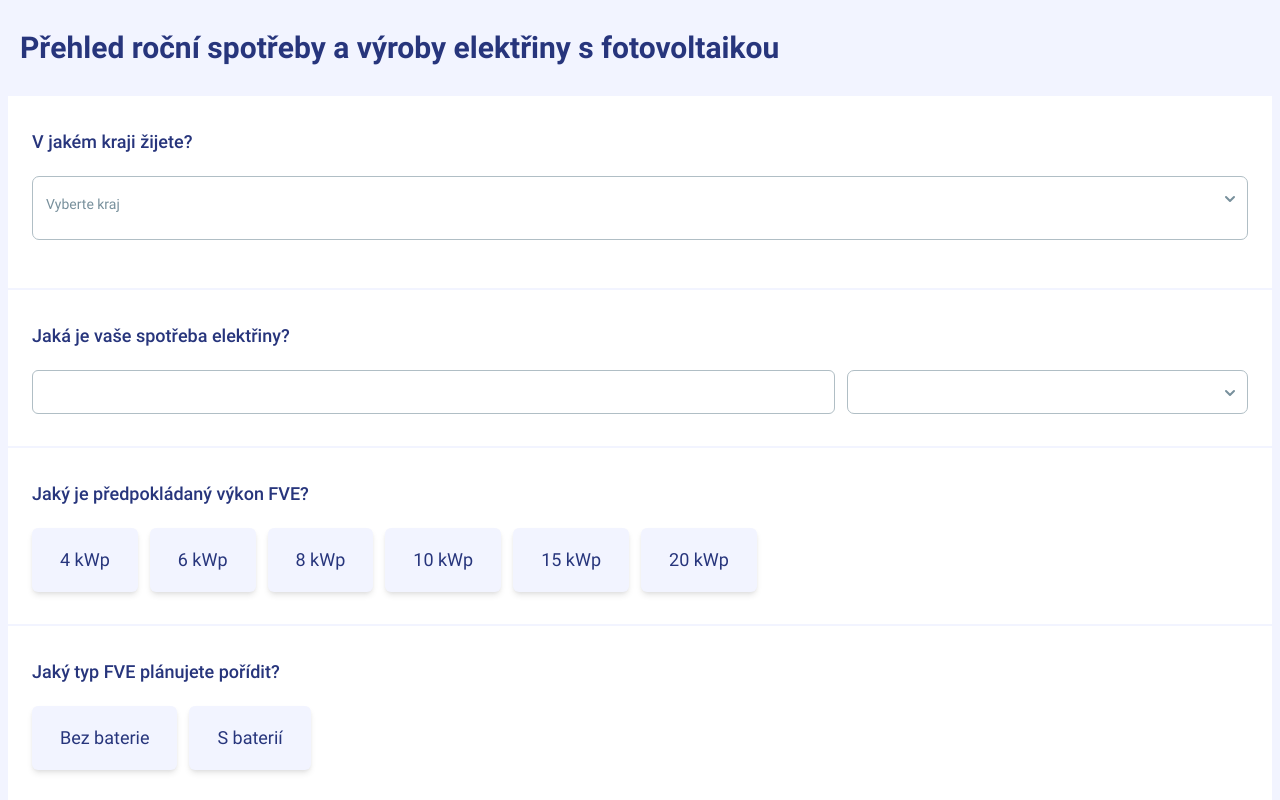
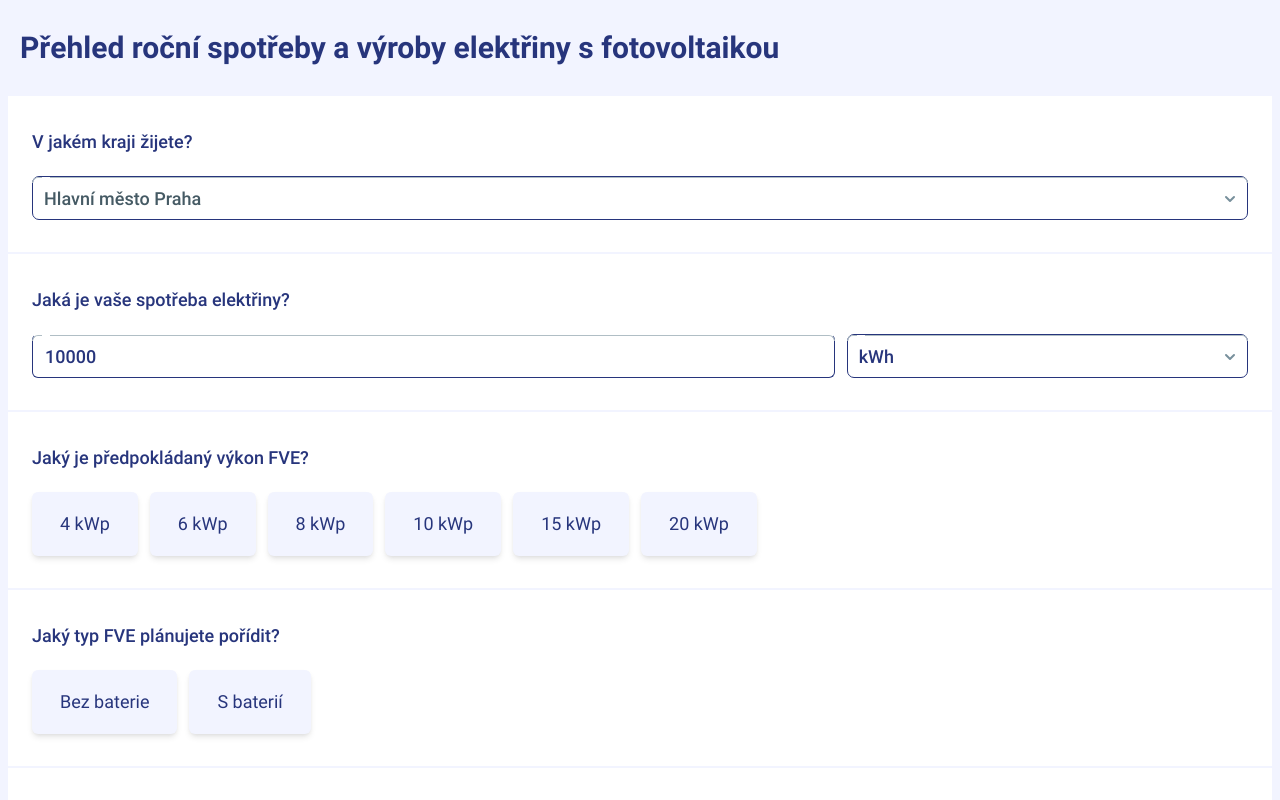
Before and after one commit to uelel/solar-calculator, a React (Create React App) app in the folder client/: page / in a window 1280 px wide. Shown: the top 800 px of the page. Built offline with nearby package versions, Linux system fonts and the light colour scheme.

Commit message:
input default values

```diff
--- a/client/src/components/App/App.js
+++ b/client/src/components/App/App.js
@@ -48,13 +48,13 @@ class App extends React.Component {
       <div className="w-full flex flex-col items-center overflow-x-hidden text-center">
         <Header/>
         <InputSection label="V jakém kraji žijete?">
-          <InputSection.Kraj name="kraj" data={kraje} />
+          <InputSection.Kraj name="kraj" data={kraje} defaultValue={kraje[0]['value']} />
         </InputSection>
         <InputSection label="Jaká je vaše spotřeba elektřiny?">
-          <InputSection.Spotreba name="spotreba" />
+          <InputSection.Spotreba name="spotreba" defaultValue="10000" defaultUnit="kwh" />
         </InputSection>
         <InputSection label="Jaký je předpokládaný výkon FVE?">
-          <InputSection.VykonFVE name="vykon_fve" data={vykon_fve} />
+          <InputSection.VykonFVE name="vykon_fve" data={vykon_fve} defaultValue={vykon_fve[3]['value']} />
         </InputSection>
         <InputSection label="Jaký typ FVE plánujete pořídit?">
           <InputSection.TypFVE name="typ_fve" />
--- a/client/src/components/InputSection/InputSection.js
+++ b/client/src/components/InputSection/InputSection.js
@@ -1,9 +1,10 @@
 import React from 'react';
+import { useState } from 'react';
 import { Input, Select, Option, Button } from "@material-tailwind/react";
 
 class InputSection extends React.Component {
   render() {
-    const { name, label, children, ...rest } = this.props;
+    const { label, children, ...rest } = this.props;
     return (
       <div className="w-full flex flex-col justify-center items-start flex-nowrap px-6 py-8 bg-white border-light border-x-8 border-b-2">
         <h3>{label}</h3>
@@ -14,23 +15,28 @@ class InputSection extends React.Component {
 }
 
 InputSection.Kraj = class extends React.Component {
+  constructor(props) {
+    super(props);
+    this.state = {
+      value: this.props.defaultValue
+    };
+  }
+
   render() {
-    const { name, data, ...props } = this.props;
     return (
-      <div className="w-full h-20">
+      <div className="w-full z-10">
         <Select
-          name={name}
+          name={this.props.name}
+          value={this.state.value}
+          variant="outlined"
           size="lg"
-          variant="outlined"
-          label="Vyberte kraj"
-          color="indigo"
-          lockScroll="true"
-          className="h-16 inline-flex"
-          labelProps={{ className: "h-16 top-0" }}
-          //onChange={(val) => this.setValue(val)}
+          lockScroll={true}
+          className="text-lg font-medium border-dark"
+          menuProps={{}}
+          onChange={(val) => this.setState({ value: val })}
         >
-         {data.map((option) => (
-           <Option value={option.value} className="text-lg font-medium">
+         {this.props.data.map((option) => (
+           <Option key={option.value} value={option.value} className="text-lg font-medium focus:bg-light">
              {option.label}
            </Option>
          ))}
@@ -41,32 +47,40 @@ InputSection.Kraj = class extends React.Component {
 };
 
 InputSection.Spotreba = class extends React.Component {
+  constructor(props) {
+    super(props);
+    this.state = {
+      value: this.props.defaultValue,
+      unit: this.props.defaultUnit
+    };
+  }
+
   render() {
-    const { name, ...props } = this.props;
     return (
       <div className="w-full flex flex-row justify-center items-start flex-nowrap gap-x-3">
         <div className="w-8/12">
           <Input
-            name={name}
+            name={this.state.name}
+            value={this.state.value}
             size="lg"
             variant="outlined"
-            color="indigo"
             type="number"
+            className="!text-lg !font-medium !text-dark border border-dark focus:border-2 active:border-2 outline-none"
+            onChange={(val) => this.setState({ value: val.value })}
           />
         </div>
-        <div className="w-4/12">
+        <div className="w-4/12 z-9">
           <Select
             name="spotreba-jednotka"
+            value={this.state.unit}
             size="lg"
             variant="outlined"
-            color="indigo"
-            lockScroll="true"
-            className=""
-            labelProps={{}}
-            //onChange={(val) => this.setValue(val)}
+            lockScroll={true}
+            className="text-lg font-medium text-dark border border-dark focus:border-2 active:border-2 outline-none"
+            onChange={(val) => this.setState({ unit: val })}
           >
-            <Option value="kwh" className="text-lg font-medium">kWh</Option>
-            <Option value="mwh" className="text-lg font-medium">MWh</Option>
+            <Option value="kwh" className="text-lg font-medium focus:bg-light">kWh</Option>
+            <Option value="mwh" className="text-lg font-medium focus:bg-light">MWh</Option>
           </Select>
         </div>
       </div>
@@ -75,11 +89,17 @@ InputSection.Spotreba = class extends React.Component {
 };
 
 InputSection.VykonFVE = class extends React.Component {
+  constructor(props) {
+    super(props);
+    this.state = {
+      value: this.props.defaultValue
+    };
+  }
+
   render() {
-    const { name, data, ...props } = this.props;
     return (
       <div className="w-full flex flex-row justify-start items-start flex-wrap gap-3">
-        {data.map((option) => (
+        {this.props.data.map((option) => (
           <Button
             value={option.value}
             variant="filled"
```
